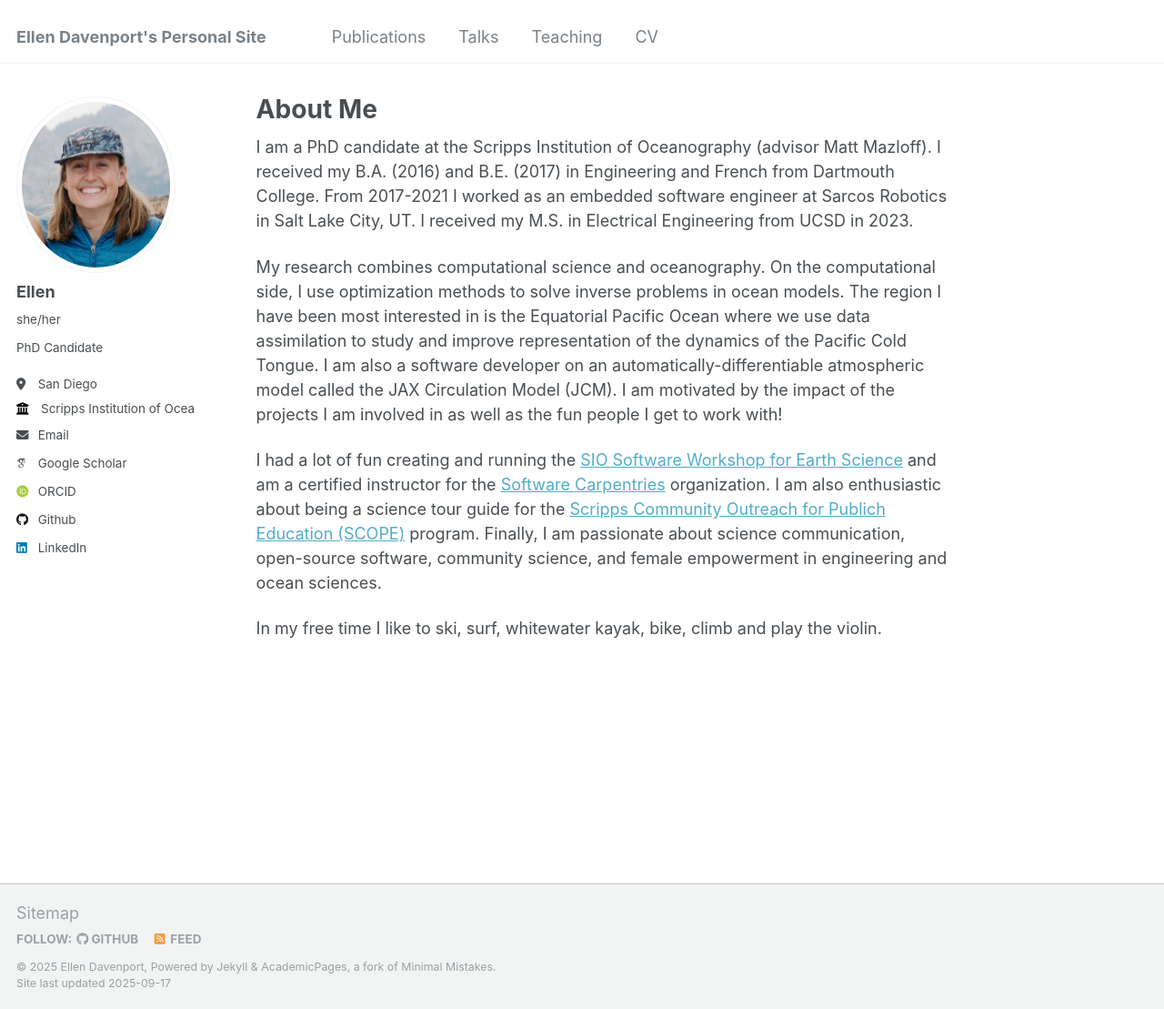
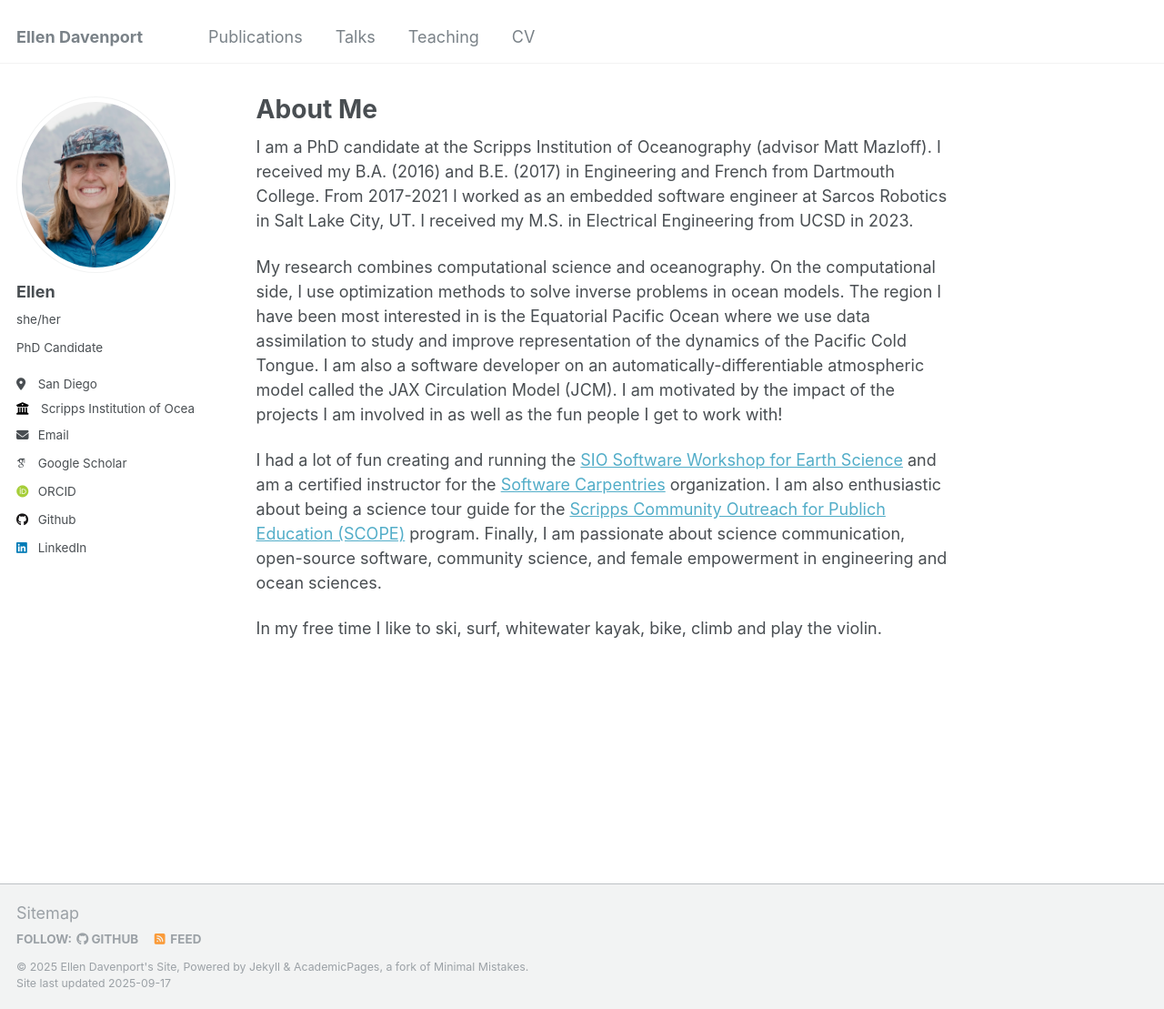
Before and after one commit to eldavenport/eldavenport.github.io, a Jekyll site: the page built from _pages/about.md, in a window 1280 px wide and 1109 px high. Shown: the whole window at 91% size. Built offline with Jekyll 4.4.1, drawn with Linux system fonts in a browser that asks for light colours; some web fonts are replaced.

Commit message:
Update site title and name in config

```diff
--- a/_config.yml
+++ b/_config.yml
@@ -8,9 +8,9 @@
 
 # Basic Site Settings
 locale                   : "en-US"
-title                    : "Ellen Davenport's Personal Site"
+title                    : "Ellen Davenport"
 title_separator          : "-"
-name                     : &name "Ellen Davenport"
+name                     : &name "Ellen Davenport's Site"
 description              : &description "PhD Candidate at Scripps Institution of Oceanography"
 url                      : https://eldavenport.github.io # the base hostname & protocol for your site e.g. "https://mmistakes.github.io"
 baseurl                  : "" # the subpath of your site, e.g. "/blog"
```
